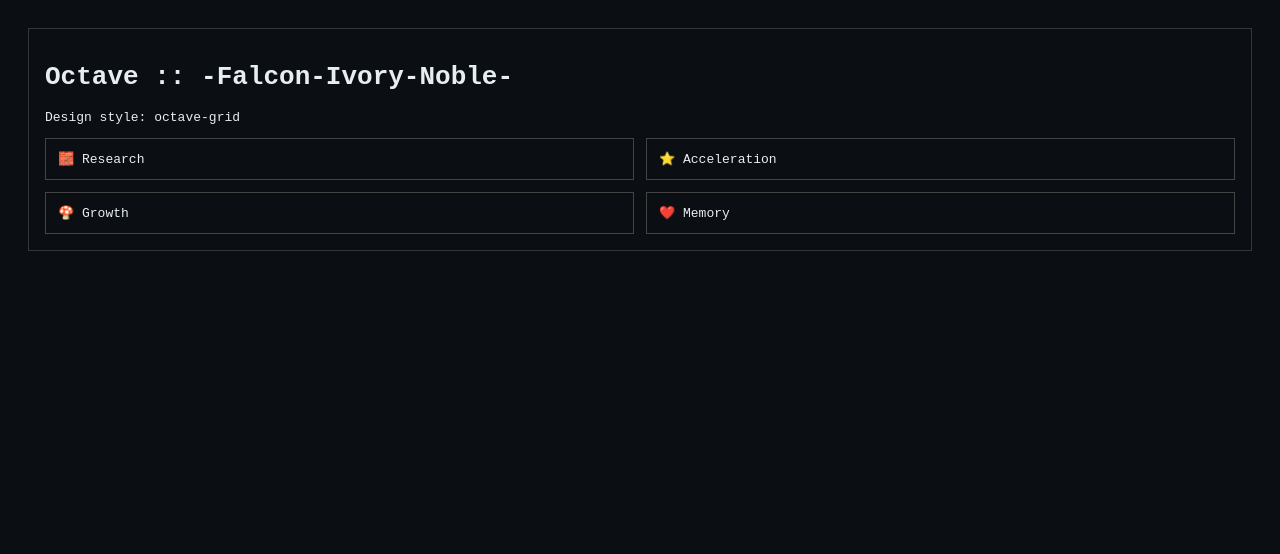
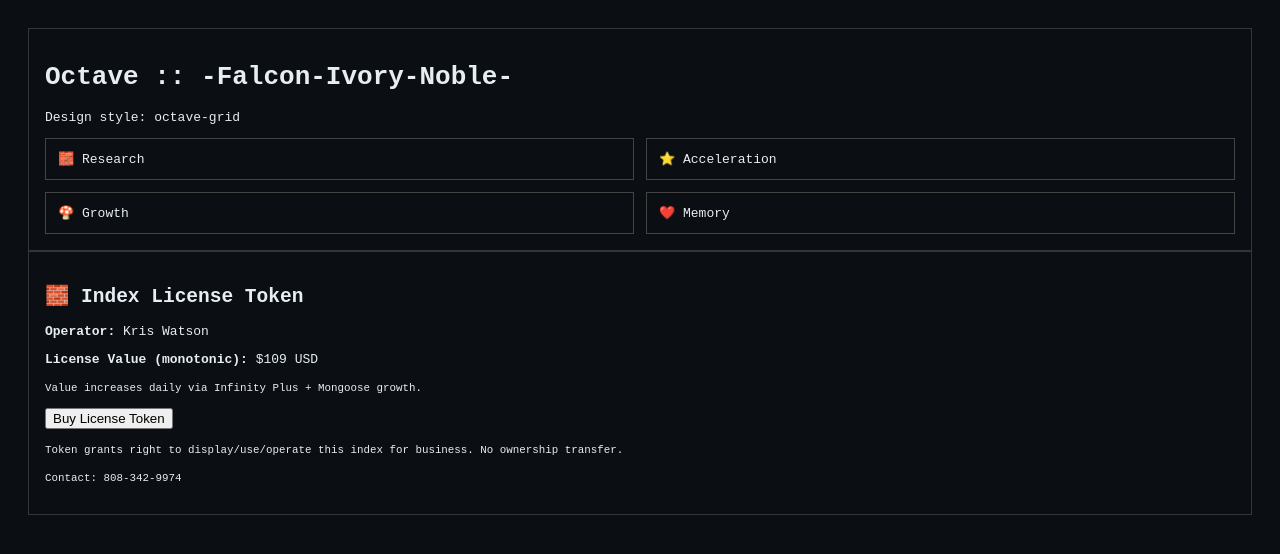
Before and after one commit to pewpi-infinity/-Falcon-Ivory-Noble-, a plain HTML site: page index.html in a window 1280 px wide. Drawn offline with Linux system fonts and the light colour scheme.

Commit message:
🧱 c13b0⁴ sweep + index growth → 109

```diff
--- a/index.html
+++ b/index.html
@@ -23,3 +23,17 @@ body{font-family:monospace;background:#0b0f14;color:#e6edf3;padding:20px}
 </div>
 </body>
 </html>
+
+<!-- INDEX_VALUE_START -->
+<div class="box">
+<h2>🧱 Index License Token</h2>
+<p><strong>Operator:</strong> Kris Watson</p>
+<p><strong>License Value (monotonic):</strong> $109 USD</p>
+<p><small>Value increases daily via Infinity Plus + Mongoose growth.</small></p>
+<form action="https://www.paypal.com/paypalme/marvaseater@gmail.com/109" method="get" target="_blank">
+  <button type="submit">Buy License Token</button>
+</form>
+<p><small>Token grants right to display/use/operate this index for business. No ownership transfer.</small></p>
+<p><small>Contact: 808-342-9974</small></p>
+</div>
+<!-- INDEX_VALUE_END -->
```
Also changed, not shown: index_value.json (added, +10 -0 lines), 2 other files.
